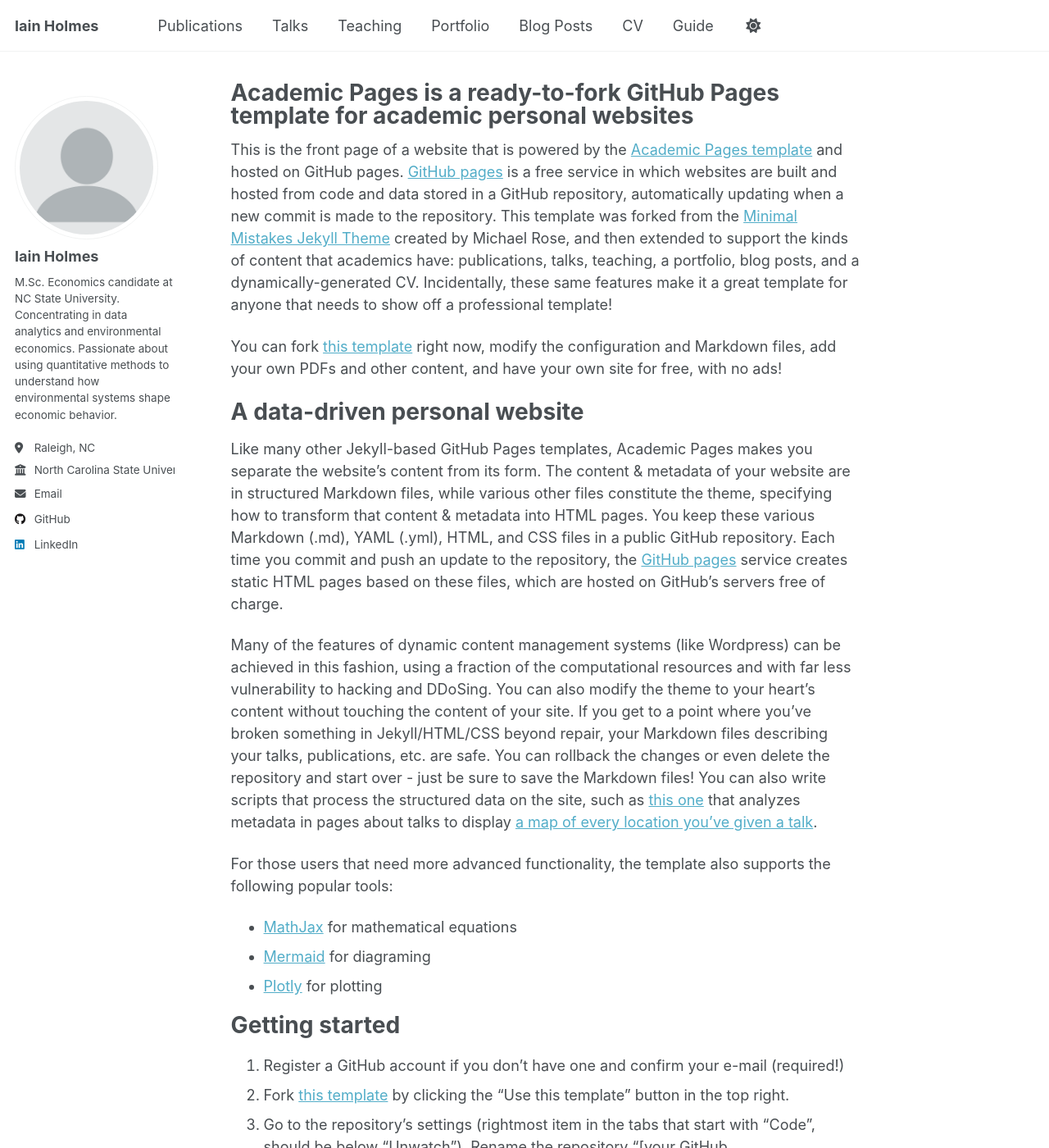
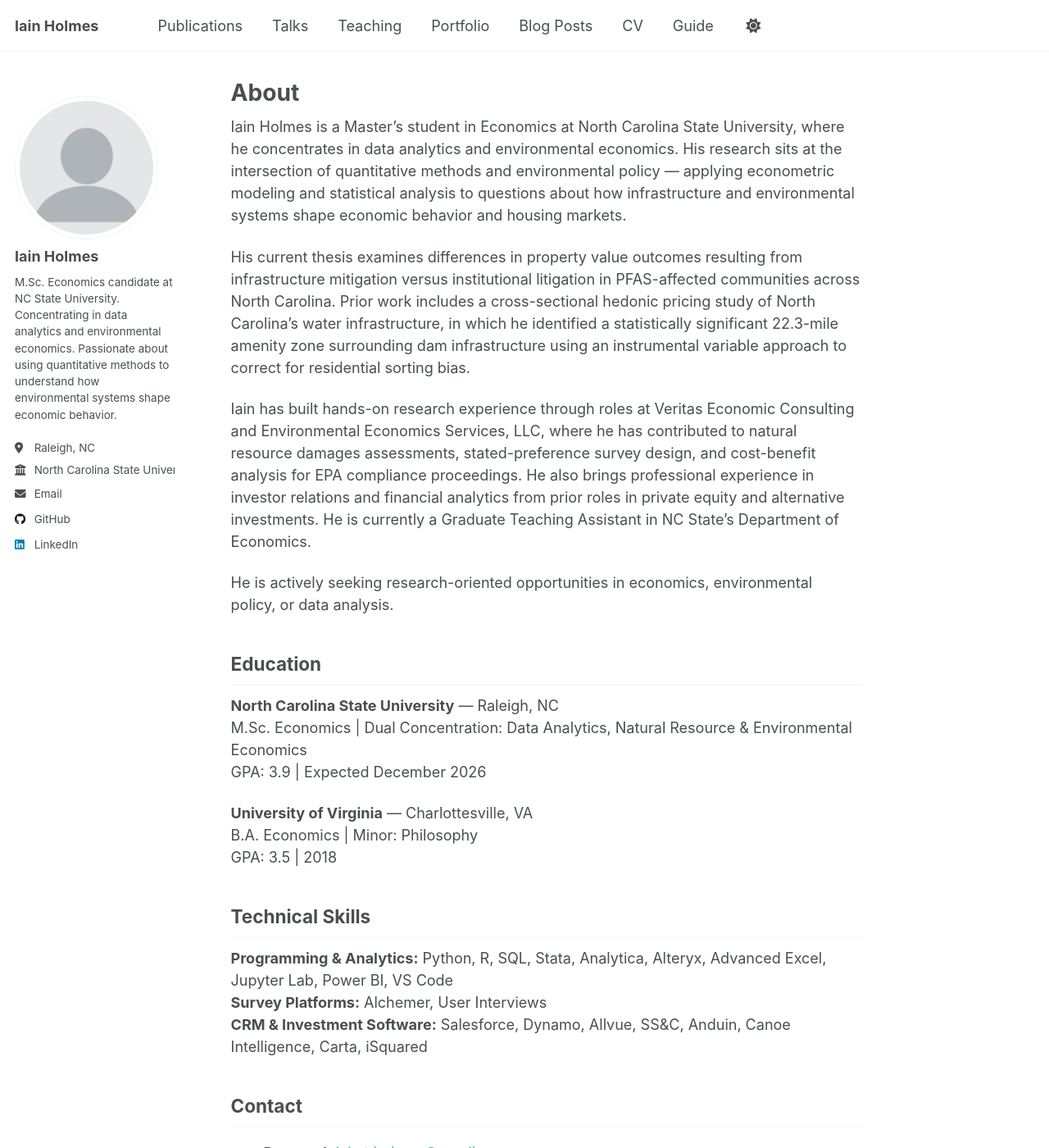
Before and after one commit to iainholmes/iainholmes.github.io, a Jekyll site: the page built from _pages/about.md, in a window 1280 px wide and 1400 px high. Shown: the whole window at 82% size. Built offline with Jekyll 4.4.1, drawn with Linux system fonts in a browser that asks for light colours; a script that is not in the unit is left out; some of the changed text lies outside the part shown.

Commit message:
Update about.md

```diff
--- a/_pages/about.md
+++ b/_pages/about.md
@@ -1,56 +1,38 @@
 ---
 permalink: /
-title: "Academic Pages is a ready-to-fork GitHub Pages template for academic personal websites"
+title: "About"
 author_profile: true
 redirect_from:
   - /about/
   - /about.html
 ---
 
-This is the front page of a website that is powered by the [Academic Pages template](https://github.com/academicpages/academicpages.github.io) and hosted on GitHub pages. [GitHub pages](https://pages.github.com) is a free service in which websites are built and hosted from code and data stored in a GitHub repository, automatically updating when a new commit is made to the repository. This template was forked from the [Minimal Mistakes Jekyll Theme](https://mmistakes.github.io/minimal-mistakes/) created by Michael Rose, and then extended to support the kinds of content that academics have: publications, talks, teaching, a portfolio, blog posts, and a dynamically-generated CV. Incidentally, these same features make it a great template for anyone that needs to show off a professional template!
+Iain Holmes is a Master's student in Economics at North Carolina State University, where he concentrates in data analytics and environmental economics. His research sits at the intersection of quantitative methods and environmental policy — applying econometric modeling and statistical analysis to questions about how infrastructure and environmental systems shape economic behavior and housing markets.
 
- You can fork [this template](https://github.com/academicpages/academicpages.github.io) right now, modify the configuration and Markdown files, add your own PDFs and other content, and have your own site for free, with no ads!
+His current thesis examines differences in property value outcomes resulting from infrastructure mitigation versus institutional litigation in PFAS-affected communities across North Carolina. Prior work includes a cross-sectional hedonic pricing study of North Carolina's water infrastructure, in which he identified a statistically significant 22.3-mile amenity zone surrounding dam infrastructure using an instrumental variable approach to correct for residential sorting bias.
 
-A data-driven personal website
-======
-Like many other Jekyll-based GitHub Pages templates, Academic Pages makes you separate the website's content from its form. The content & metadata of your website are in structured Markdown files, while various other files constitute the theme, specifying how to transform that content & metadata into HTML pages. You keep these various Markdown (.md), YAML (.yml), HTML, and CSS files in a public GitHub repository. Each time you commit and push an update to the repository, the [GitHub pages](https://pages.github.com/) service creates static HTML pages based on these files, which are hosted on GitHub's servers free of charge.
+Iain has built hands-on research experience through roles at Veritas Economic Consulting and Environmental Economics Services, LLC, where he has contributed to natural resource damages assessments, stated-preference survey design, and cost-benefit analysis for EPA compliance proceedings. He also brings professional experience in investor relations and financial analytics from prior roles in private equity and alternative investments. He is currently a Graduate Teaching Assistant in NC State's Department of Economics.
 
-Many of the features of dynamic content management systems (like Wordpress) can be achieved in this fashion, using a fraction of the computational resources and with far less vulnerability to hacking and DDoSing. You can also modify the theme to your heart's content without touching the content of your site. If you get to a point where you've broken something in Jekyll/HTML/CSS beyond repair, your Markdown files describing your talks, publications, etc. are safe. You can rollback the changes or even delete the repository and start over - just be sure to save the Markdown files! You can also write scripts that process the structured data on the site, such as [this one](https://github.com/academicpages/academicpages.github.io/blob/master/talkmap.ipynb) that analyzes metadata in pages about talks to display [a map of every location you've given a talk](https://academicpages.github.io/talkmap.html).
+He is actively seeking research-oriented opportunities in economics, environmental policy, or data analysis.
 
-For those users that need more advanced functionality, the template also supports the following popular tools:
-- [MathJax](https://www.mathjax.org/) for mathematical equations
-- [Mermaid](https://mermaid.js.org/) for diagraming
-- [Plotly](https://plotly.com/javascript/) for plotting
+## Education
 
-Getting started
-======
-1. Register a GitHub account if you don't have one and confirm your e-mail (required!)
-1. Fork [this template](https://github.com/academicpages/academicpages.github.io) by clicking the "Use this template" button in the top right.
-1. Go to the repository's settings (rightmost item in the tabs that start with "Code", should be below "Unwatch"). Rename the repository "[your GitHub username].github.io", which will also be your website's URL.
-1. Set site-wide configuration and create content & metadata (see below -- also see [this set of diffs](https://archive.is/3TPas) showing what files were changed to set up [an example site](https://getorg-testacct.github.io) for a user with the username "getorg-testacct")
-1. Upload any files (like PDFs, .zip files, etc.) to the files/ directory. They will appear at https://[your GitHub username].github.io/files/example.pdf.
-1. Check status by going to the repository settings, in the "GitHub pages" section
+**North Carolina State University** — Raleigh, NC
+M.Sc. Economics | Dual Concentration: Data Analytics, Natural Resource & Environmental Economics
+GPA: 3.9 | Expected December 2026
 
-Site-wide configuration
-------
-The main configuration file for the site is in the base directory in [_config.yml](https://github.com/academicpages/academicpages.github.io/blob/master/_config.yml), which defines the content in the sidebars and other site-wide features. You will need to replace the default variables with ones about yourself and your site's github repository. The configuration file for the top menu is in [_data/navigation.yml](https://github.com/academicpages/academicpages.github.io/blob/master/_data/navigation.yml). For example, if you don't have a portfolio or blog posts, you can remove those items from that navigation.yml file to remove them from the header.
+**University of Virginia** — Charlottesville, VA
+B.A. Economics | Minor: Philosophy
+GPA: 3.5 | 2018
 
-Create content & metadata
-------
-For site content, there is one Markdown file for each type of content, which are stored in directories like _publications, _talks, _posts, _teaching, or _pages. For example, each talk is a Markdown file in the [_talks directory](https://github.com/academicpages/academicpages.github.io/tree/master/_talks). At the top of each Markdown file is structured data in YAML about the talk, which the theme will parse to do lots of cool stuff. The same structured data about a talk is used to generate the list of talks on the [Talks page](https://academicpages.github.io/talks), each [individual page](https://academicpages.github.io/talks/2012-03-01-talk-1) for specific talks, the talks section for the [CV page](https://academicpages.github.io/cv), and the [map of places you've given a talk](https://academicpages.github.io/talkmap.html) (if you run this [python file](https://github.com/academicpages/academicpages.github.io/blob/master/talkmap.py) or [Jupyter notebook](https://github.com/academicpages/academicpages.github.io/blob/master/talkmap.ipynb), which creates the HTML for the map based on the contents of the _talks directory).
+## Technical Skills
 
-**Markdown generator**
+**Programming & Analytics:** Python, R, SQL, Stata, Analytica, Alteryx, Advanced Excel, Jupyter Lab, Power BI, VS Code
+**Survey Platforms:** Alchemer, User Interviews
+**CRM & Investment Software:** Salesforce, Dynamo, Allvue, SS&C, Anduin, Canoe Intelligence, Carta, iSquared
 
-The repository includes [a set of Jupyter notebooks](https://github.com/academicpages/academicpages.github.io/tree/master/markdown_generator
-) that converts a CSV containing structured data about talks or presentations into individual Markdown files that will be properly formatted for the Academic Pages template. The sample CSVs in that directory are the ones I used to create my own personal website at stuartgeiger.com. My usual workflow is that I keep a spreadsheet of my publications and talks, then run the code in these notebooks to generate the Markdown files, then commit and push them to the GitHub repository.
+## Contact
 
-How to edit your site's GitHub repository
-------
-Many people use a git client to create files on their local computer and then push them to GitHub's servers. If you are not familiar with git, you can directly edit these configuration and Markdown files directly in the github.com interface. Navigate to a file (like [this one](https://github.com/academicpages/academicpages.github.io/blob/master/_talks/2012-03-01-talk-1.md) and click the pencil icon in the top right of the content preview (to the right of the "Raw | Blame | History" buttons). You can delete a file by clicking the trashcan icon to the right of the pencil icon. You can also create new files or upload files by navigating to a directory and clicking the "Create new file" or "Upload files" buttons.
-
-Example: editing a Markdown file for a talk
-![Editing a Markdown file for a talk](/images/editing-talk.png)
-
-For more info
-------
-More info about configuring Academic Pages can be found in [the guide](https://academicpages.github.io/markdown/), the [growing wiki](https://github.com/academicpages/academicpages.github.io/wiki), and you can always [ask a question on GitHub](https://github.com/academicpages/academicpages.github.io/discussions). The [guides for the Minimal Mistakes theme](https://mmistakes.github.io/minimal-mistakes/docs/configuration/) (which this theme was forked from) might also be helpful.
+- **Personal:** [iain.t.holmes@gmail.com](mailto:iain.t.holmes@gmail.com)
+- **University:** [itholmes@ncsu.edu](mailto:itholmes@ncsu.edu)
+- **LinkedIn:** [linkedin.com/in/iaintholmes](https://www.linkedin.com/in/iaintholmes/)
```
